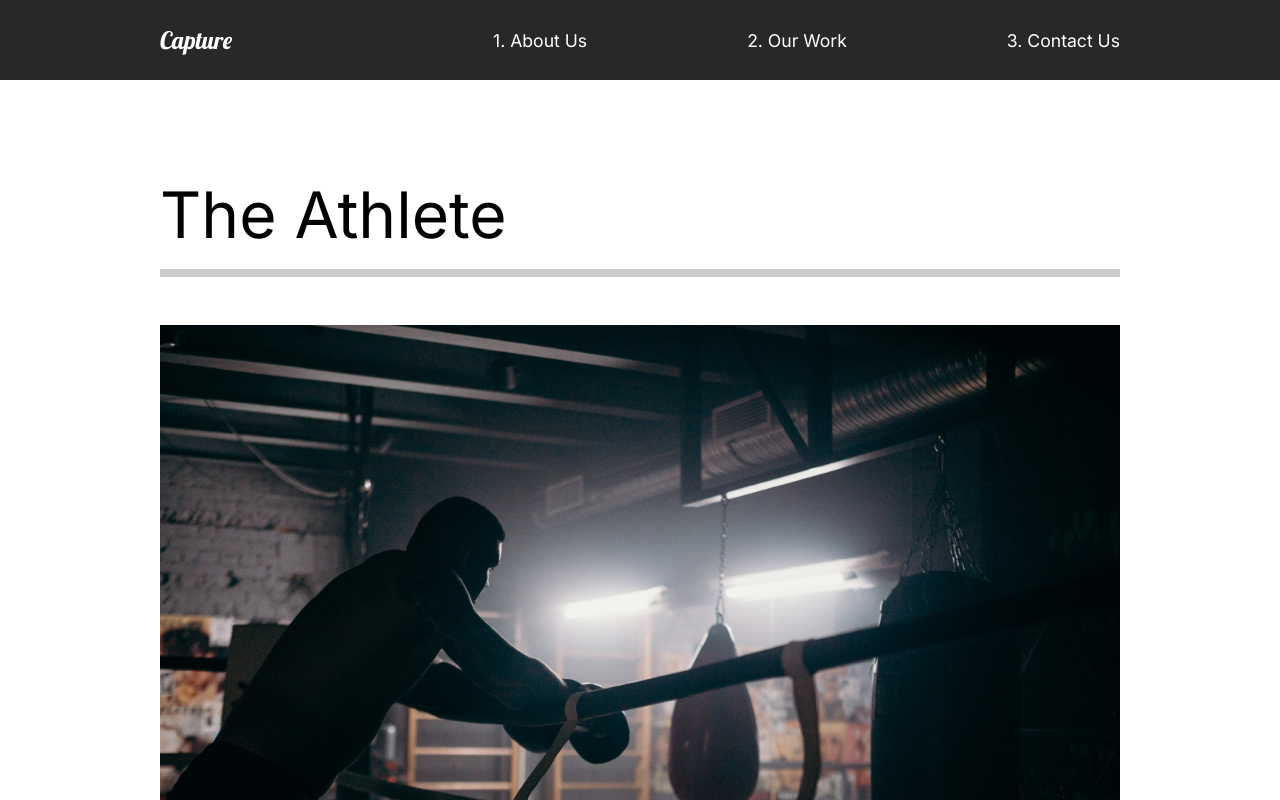
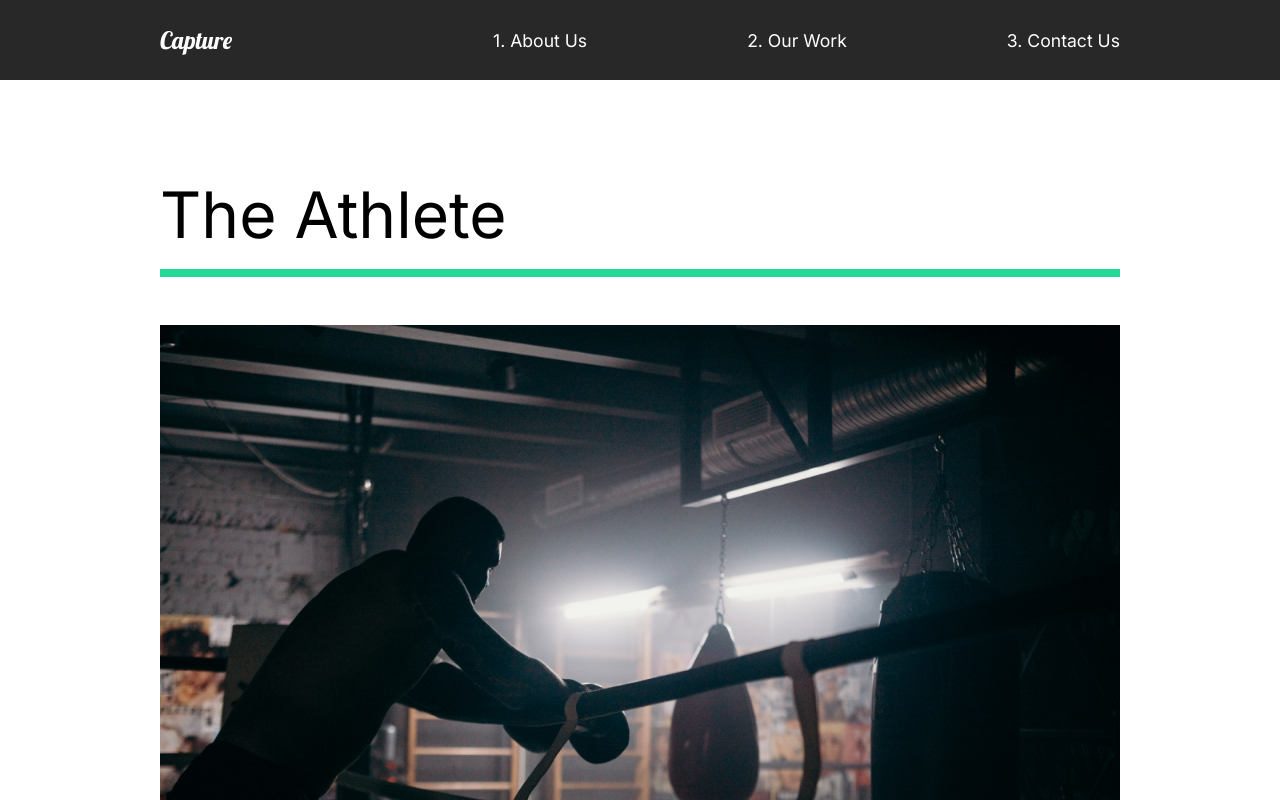
Before and after one commit to yuri-raiter/Capture-Portfolio, a React (Create React App) app: page /our-work in a window 1280 px wide. Shown: the top 800 px of the page. Built offline with nearby package versions, Linux system fonts and the light colour scheme.

Commit message:
Our Work page animation

```diff
--- a/src/animation.js
+++ b/src/animation.js
@@ -1,20 +1,17 @@
 export const pageAnimation = {
     hidden: {
         opacity: 0,
-        y: 300
     },
     show: {
         opacity: 1,
-        y: 0,
         transition: {
-            duration: 1,
+            duration: 0.5,
             when: "beforeChildren",
             staggerChildren: 0.25
         }
     },
     exit: {
         opacity: 0,
-        y: 300,
         transition: {
             duration: 0.5
         }
@@ -45,3 +42,28 @@
         transition: { duration: 0.75, ease: "easeOut" }
     }
 }
+
+export const lineAnimation = {
+    hidden: { width: '0%' },
+    show: {
+        width: '100%',
+        transition: { duration: 1 }
+    }
+}
+
+export const slider = {
+    hidden: { x: '-130%', skew: '45deg' },
+    show: {
+        x: '100%',
+        skew: '0deg',
+        transition: { ease: 'easeOut', duration: 1 }
+    }
+}
+
+export const sliderContainer = {
+    hidden: { opacity: 0 },
+    show: {
+        opacity: 1,
+        transition: { staggerChildren: 0.1, ease: "easeOut" }
+    }
+}
--- a/src/pages/OurWork.js
+++ b/src/pages/OurWork.js
@@ -10,16 +10,30 @@
 import goodtimes from '../img/goodtimes-small.png'
 
 import { motion } from 'framer-motion'
-import { pageAnimation } from '../animation'
+import { pageAnimation, fade, photoAnimation, lineAnimation, slider, sliderContainer } from '../animation'
 
 const OurWork = () => {
     return (
-        <Work variants={pageAnimation} initial="hidden" animate="show" exit="exit" style={ { background: "#fff" } }>
+        <Work
+            variants={pageAnimation}
+            initial="hidden"
+            animate="show"
+            exit="exit"
+            style={ { background: "#fff" } }
+        >
+            <motion.div variants={sliderContainer}>
+                <Frame1 variants={slider}></Frame1>
+                <Frame2 variants={slider}></Frame2>
+                <Frame3 variants={slider}></Frame3>
+                <Frame4 variants={slider}></Frame4>
+            </motion.div>
             <Movie>
-                <h2>The Athlete</h2>
-                <div className="line"></div>
+                <motion.h2 variants={fade}>The Athlete</motion.h2>
+                <motion.div variants={lineAnimation} className="line"></motion.div>
                 <Link to="/our-work/the-athlete">
-                    <img src={athlete} alt="athlete"/>
+                    <Hide>
+                        <motion.img variants={photoAnimation} src={athlete} alt="athlete"/>
+                    </Hide>
                 </Link>
             </Movie>
             <Movie>
@@ -55,7 +69,7 @@
 
     .line {
         height: 0.5rem;
-        background: #ccc;
+        background: #23d997;
         margin-bottom: 3rem;
     }
 
@@ -66,6 +80,30 @@
     }
 `
 
+const Hide = styled.div`
+    overflow: hidden;
+`
 
+export const Frame1 = styled(motion.div)`
+    position: fixed;
+    left: 0;
+    top: 10%;
+    width: 100%;
+    height: 100vh;
+    background: #fffebf;
+    z-index: 2;
+`
+
+export const Frame2 = styled(Frame1)`
+    background: #ff8efb;
+`
+
+export const Frame3 = styled(Frame1)`
+    background: #8ed2ff;
+`
+
+export const Frame4 = styled(Frame1)`
+    background: #8effa0;
+`
 
 export default OurWork
```
Also changed, not shown: 1 other file (tests, documents, lock files or other folders).
